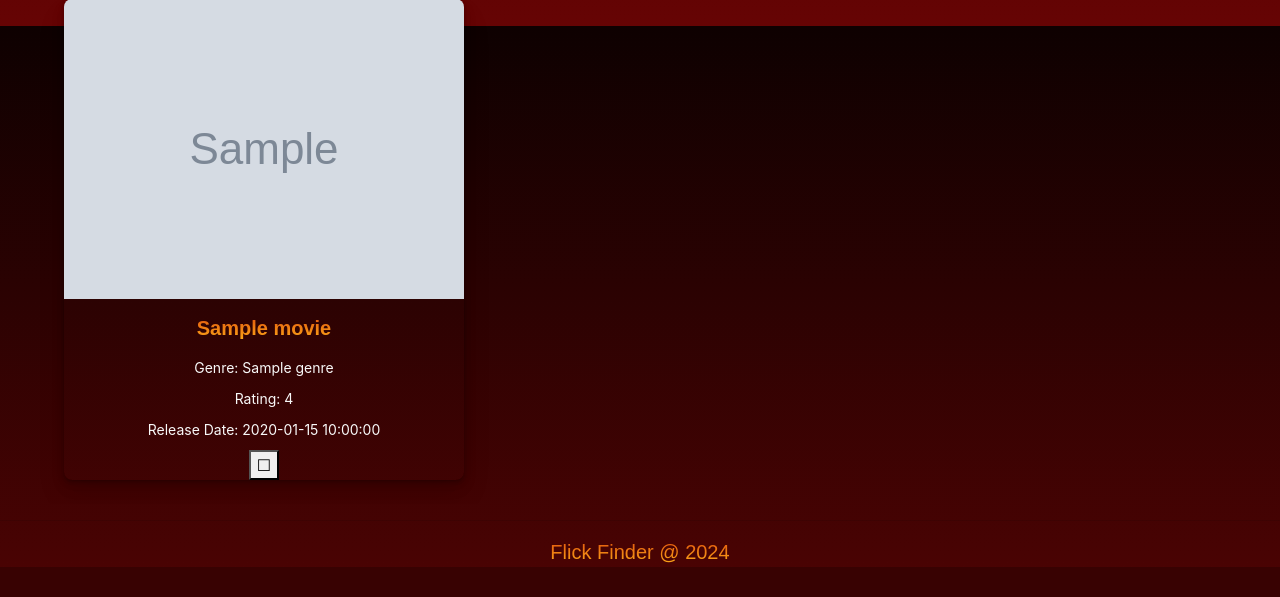
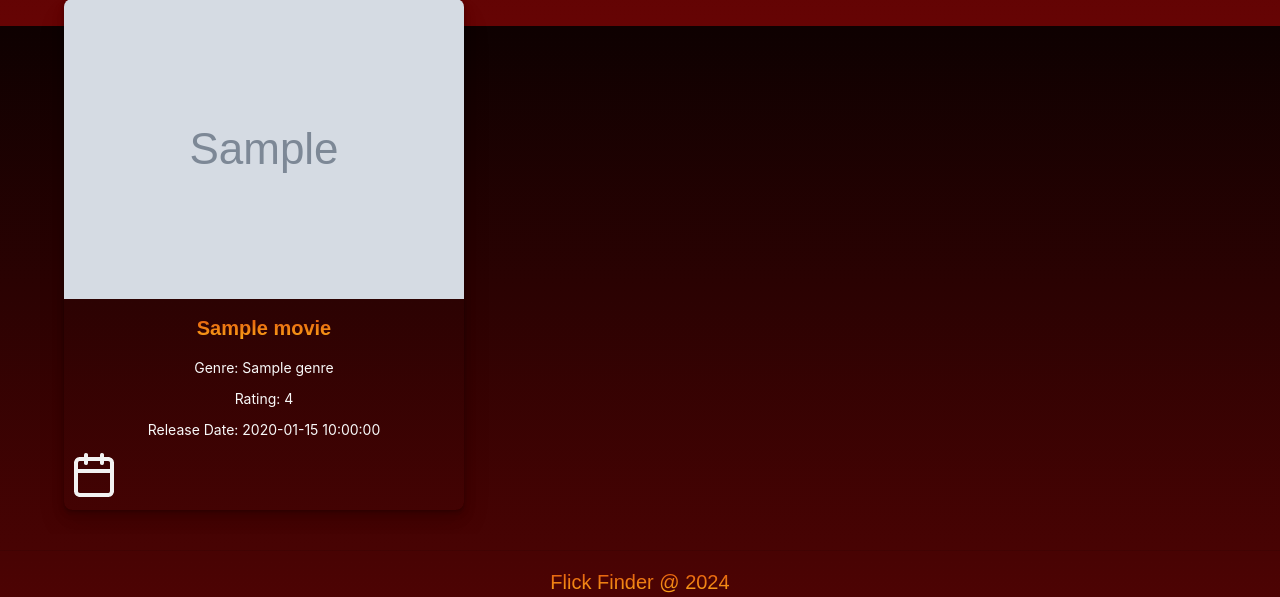
Before and after one commit to ashergarvens/Flick_Found, a Flask app: template flick_found/templates/results.html in a window 1280 px wide. Shown: the part 774-1371 px from the top of the page. Before the commit the page ends 1341 px from the top, so only its background shows below. Run offline with Flask 3, Linux system fonts and the light colour scheme; tables that the repository leaves empty hold one stand-in row (values such as "Sample post"); the template is opened without the code that fills it: values that come from a table or form of the project are taken from there, most other values are stand-ins (such as "Sample title", 1, 10 or a date in 2020); grey boxes marked "Sample" are stand-in pictures; some libraries are stand-ins or nearby versions; some web fonts are replaced.

Commit message:
added an reminder icon and did soem styling to results.css

```diff
--- a/flick_found/static/css/results.css
+++ b/flick_found/static/css/results.css
@@ -141,3 +141,17 @@ h2 {
     font-size: 20px;
     text-align: center;
 }
+.reminder-button {
+    background: none;
+    border: none;
+    margin-right: 85%;
+    margin-bottom: 10px;
+}
+.remininder-button img {
+    width: 45px;
+    height: 45px;
+}
+.reminder-button:hover {
+    cursor: pointer;
+    background-color: #ffb31a54;
+}
--- a/flick_found/templates/results.html
+++ b/flick_found/templates/results.html
@@ -86,7 +86,9 @@
                     <form action="{{ url_for('reminder') }}" id="reminder-form-{{ loop.index }}" method="POST">
                         <div class= "reminder-button-wrapper">
                             <input type="hidden" name="reminder-hidden-{{ loop.index }}" id="reminder-hidden-{{ loop.index }}" hidden>
-                            <button type ="button" id = "reminder-button-{{ loop.index }}" class = "reminder-button" data-index="{{ loop.index }}" title="Add to Calendar">&#9744;</button>
+                            <button type ="button" id = "reminder-button-{{ loop.index }}" class = "reminder-button" data-index="{{ loop.index }}" title="Add to Calendar">
+                                <img src="{{ url_for('static', filename='img/Calendar.png') }}" alt="Add to Calendar"/>
+                            </button>
                         </div>
                     </form>
                 </div>
```
Also changed, not shown: flick_found/static/img/Calendar.png (added).
